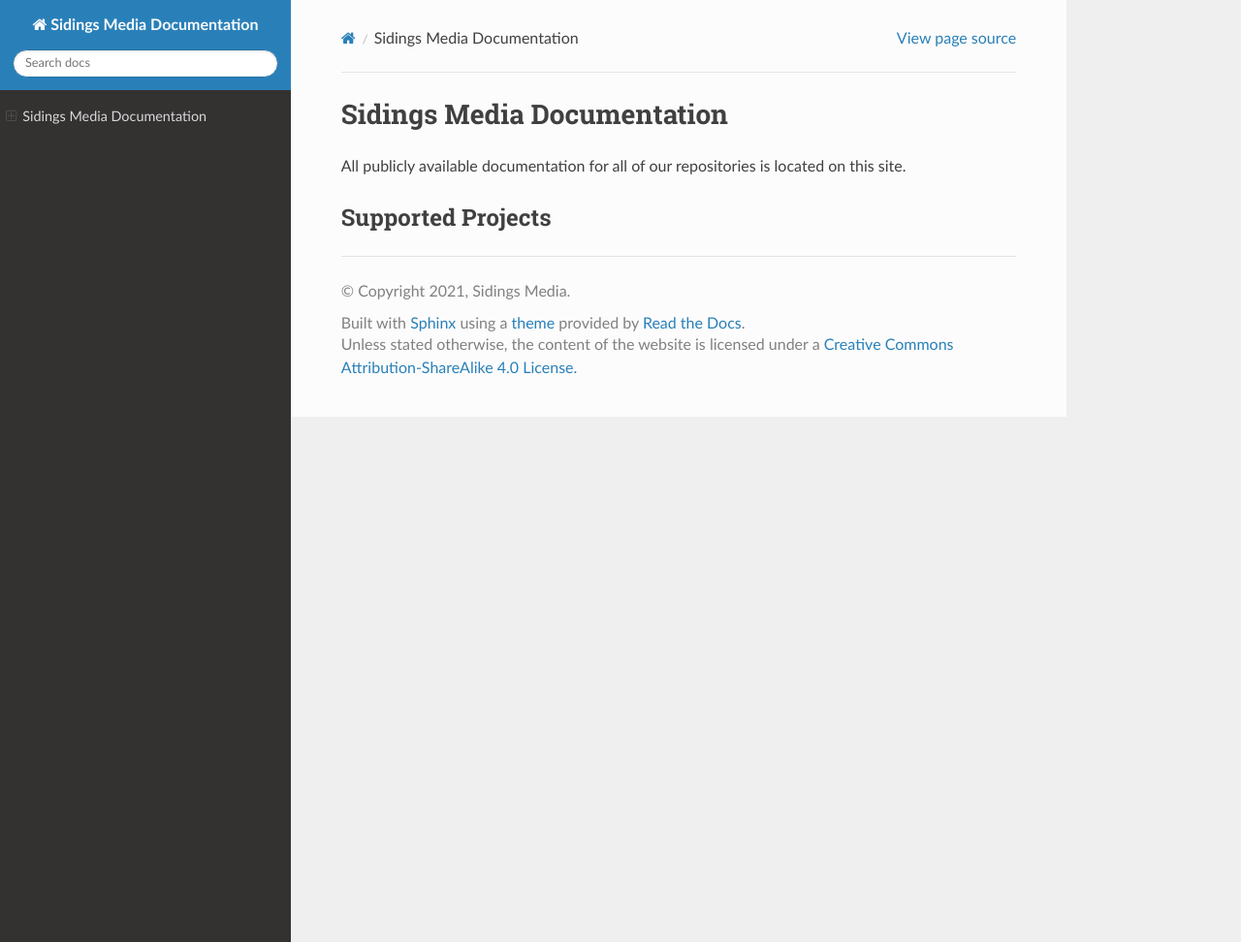
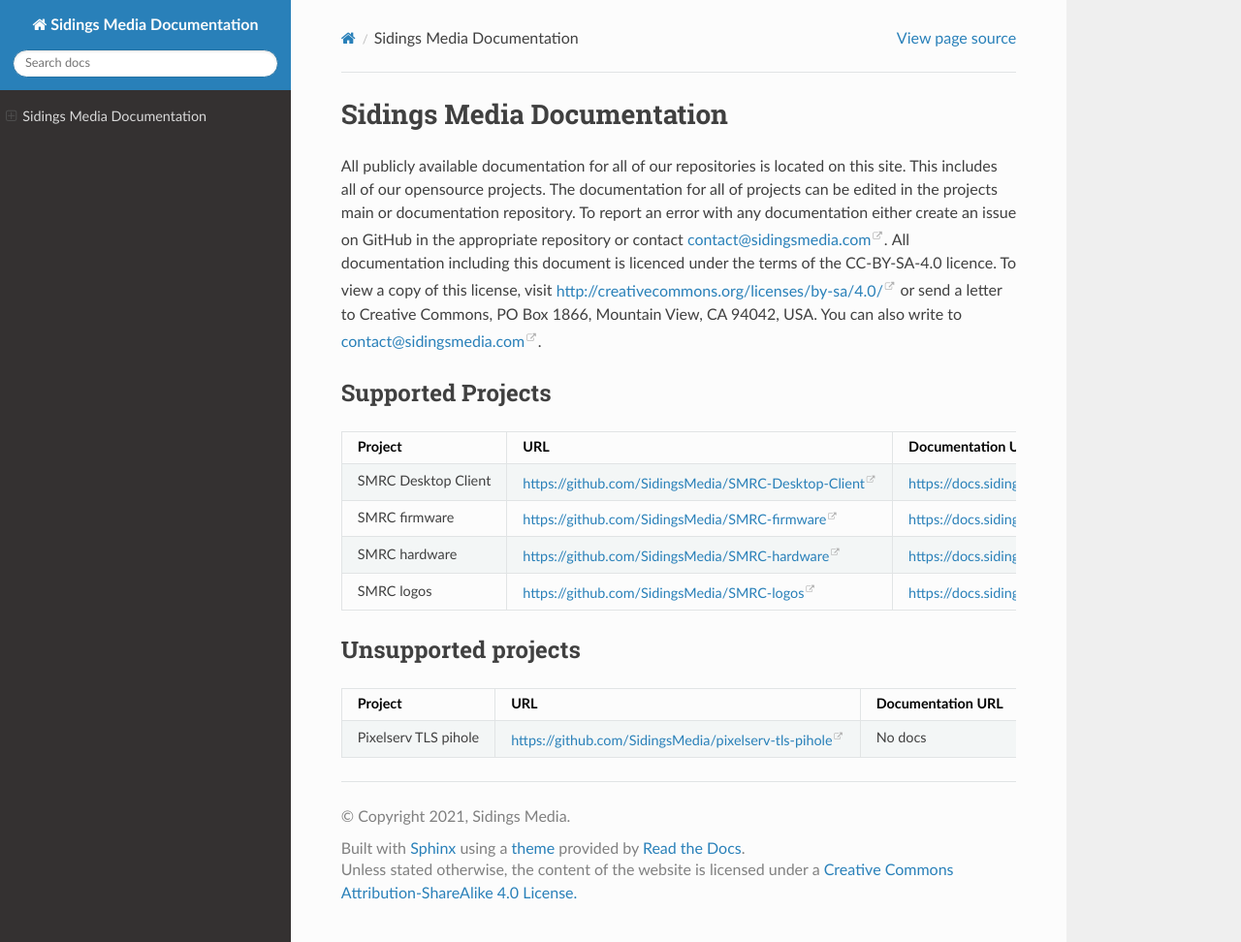
Before and after one commit to SidingsMedia/Sidings-Media-Docs, a Sphinx documentation site: the page built from docs/index.rst, in a window 1280 px wide and 972 px high. Shown: the whole window at 97% size. Built offline with Sphinx 7.4.7 and the Read the Docs theme 2.0.0, drawn with Linux system fonts in a browser that asks for light colours.

Commit message:
Added docs
Signed-off-by: Matthew Nickson <mnickson@sidingsmedia.com>

```diff
--- a/docs/index.rst
+++ b/docs/index.rst
@@ -1,7 +1,29 @@
 Sidings Media Documentation
 ===========================
 
-All publicly available documentation for all of our repositories  is located on this site.
+All publicly available documentation for all of our repositories is located on this site. This includes all of our opensource projects. The documentation for all of projects can be edited in the projects main or documentation repository. To report an error with any documentation either create an issue on GitHub in the appropriate repository or contact `contact@sidingsmedia.com`_. All documentation including this document is licenced under the terms of the CC-BY-SA-4.0 licence.  To view a copy of this license, visit http://creativecommons.org/licenses/by-sa/4.0/ or send a letter to Creative Commons, PO Box 1866, Mountain View, CA 94042, USA. You can also write to `contact@sidingsmedia.com`_.
+
+.. _`contact@sidingsmedia.com`: mailto:contact@sidingsmedia.com
 
 Supported Projects
 ------------------
+
++---------------------+-----------------------------------------------------+--------------------------------------------------------+
+| Project             | URL                                                 | Documentation URL                                      |
++=====================+=====================================================+========================================================+
+| SMRC Desktop Client | https://github.com/SidingsMedia/SMRC-Desktop-Client | https://docs.sidingsmedia.com/projects/smrc/en/latest/ |
++---------------------+-----------------------------------------------------+--------------------------------------------------------+
+| SMRC firmware       | https://github.com/SidingsMedia/SMRC-firmware       | https://docs.sidingsmedia.com/projects/smrc/en/latest/ |
++---------------------+-----------------------------------------------------+--------------------------------------------------------+
+| SMRC hardware       | https://github.com/SidingsMedia/SMRC-hardware       | https://docs.sidingsmedia.com/projects/smrc/en/latest/ |
++---------------------+-----------------------------------------------------+--------------------------------------------------------+
+| SMRC logos          | https://github.com/SidingsMedia/SMRC-logos          | https://docs.sidingsmedia.com/projects/smrc/en/latest/ |
++---------------------+-----------------------------------------------------+--------------------------------------------------------+
+
+Unsupported projects
+---------------------
++----------------------+------------------------------------------------------+-------------------+
+| Project              | URL                                                  | Documentation URL |
++======================+======================================================+===================+
+| Pixelserv TLS pihole | https://github.com/SidingsMedia/pixelserv-tls-pihole | No docs           |
++----------------------+------------------------------------------------------+-------------------+
```
